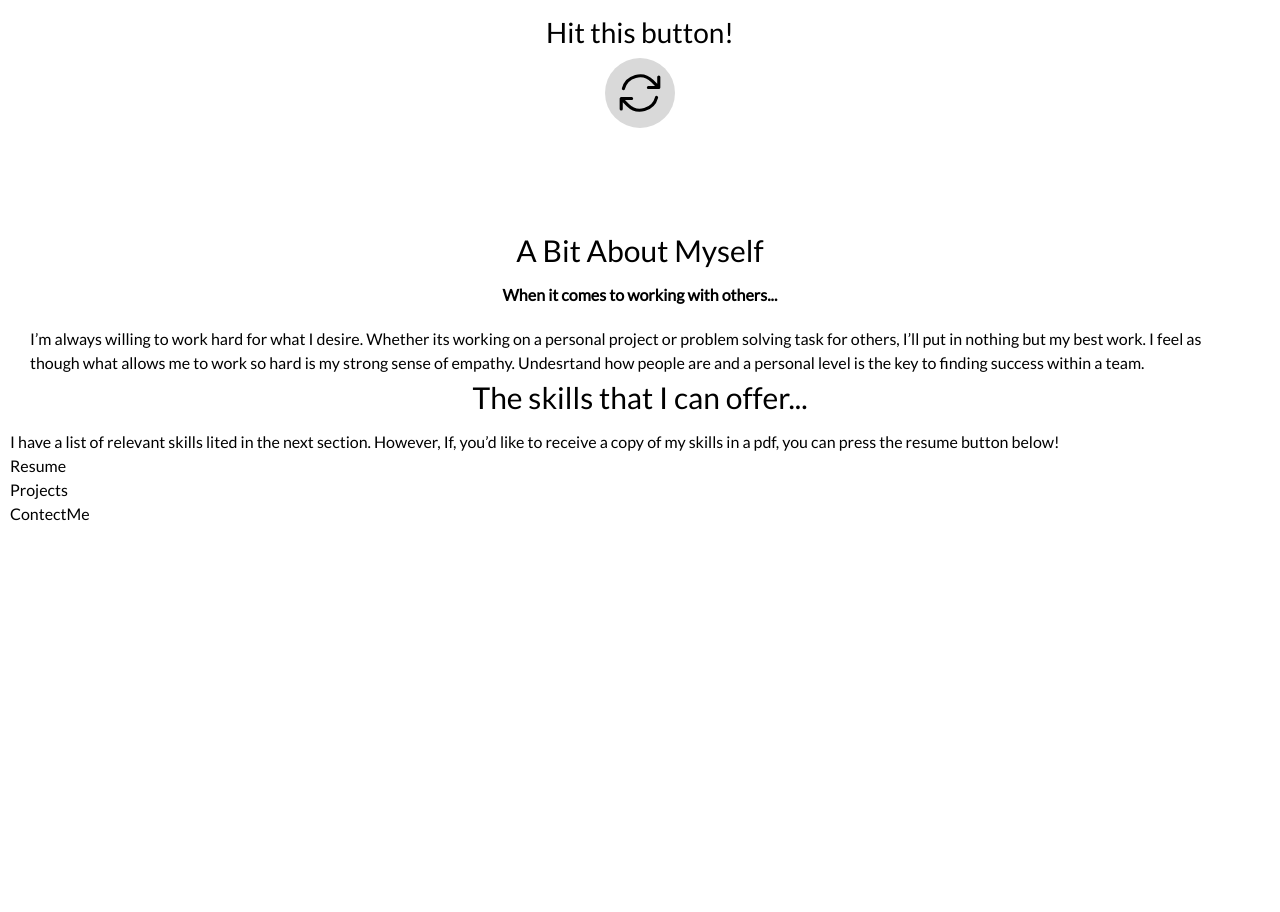
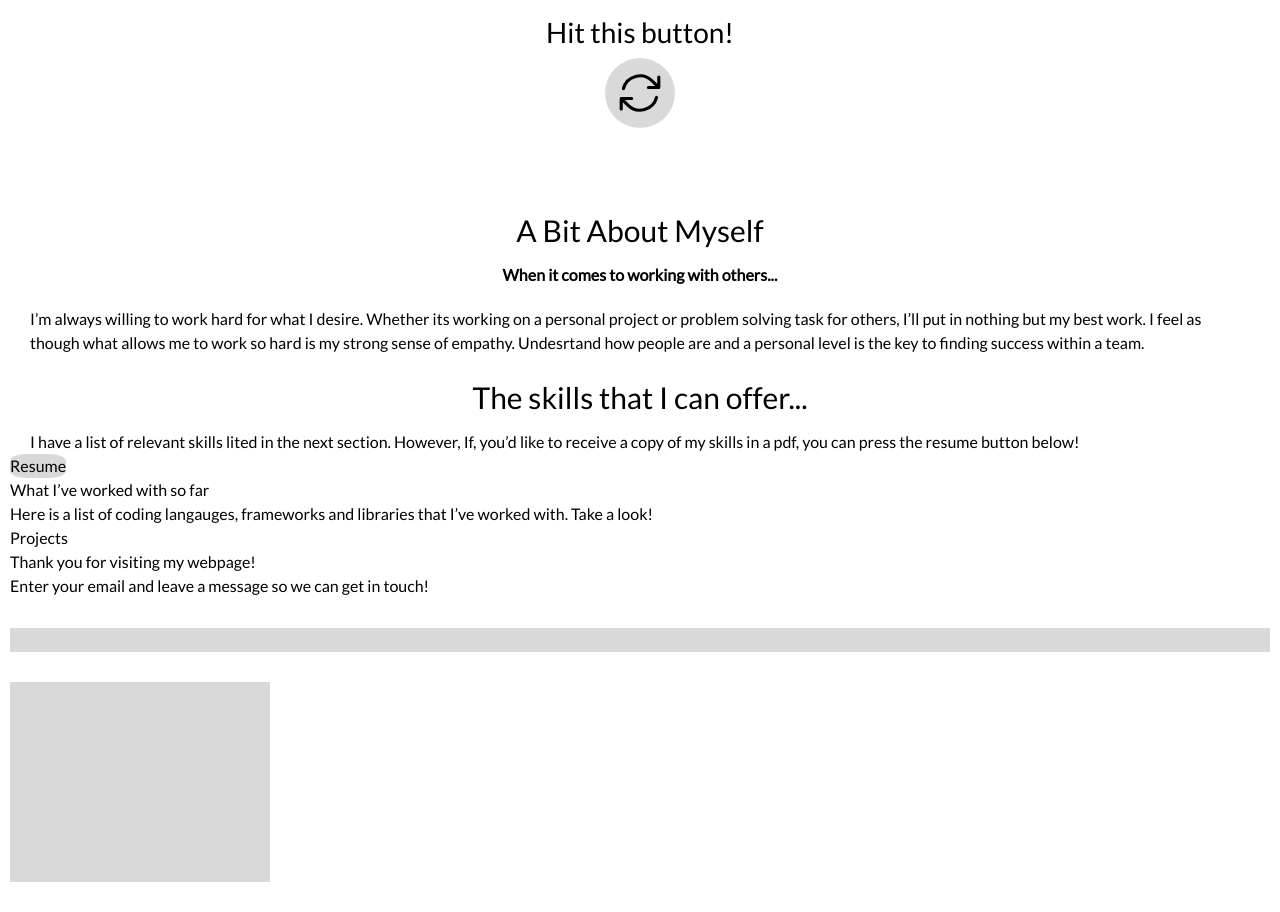
Before and after one commit to Marquis4484/msampson-resume, a Next.js app: page / in a window 1280 px wide. Shown: the part 380-1292 px from the top of the page. Before the commit the page ends 906 px from the top, so only its background shows below. Built offline with nearby package versions, Linux system fonts and the light colour scheme.

Commit message:
Component change

```diff
--- a/src/components/About.tsx
+++ b/src/components/About.tsx
@@ -2,7 +2,7 @@ import React from "react";
 
 export default function About() {
    return (
-      <div className="pt-[100px]">
+      <div className="pt-[80px]">
          <h1 className="text-[30px] text-bold text-center pb-[10px]">
             A Bit About Myself
          </h1>
--- a/src/components/ContactMe.tsx
+++ b/src/components/ContactMe.tsx
@@ -1,5 +1,17 @@
 import React from "react";
 
 export default function ContectMe() {
-   return <div>ContectMe</div>;
+   return (
+      <div>
+         <h1>Thank you for visiting my webpage!</h1>
+         <p>Enter your email and leave a message so we can get in touch!</p>
+         <form className="flex flex-col" action="">
+            <input type="text" className="bg-[#D9D9D9] my-[30px] " />
+            <input
+               type="text"
+               className="bg-[#D9D9D9] w-[260px] h-[200px] p-[10px] mb-[30px]"
+            />
+         </form>
+      </div>
+   );
 }
--- a/src/components/Home.tsx
+++ b/src/components/Home.tsx
@@ -12,9 +12,9 @@ export default function Home() {
          </span>
          <p className="text-[24px]">Welcome to my website!</p>
          <p className="text-[26px] p-[15px] text-center">
-            Now, while you are exploring this website please feel free to...
+            While reading through this webpage, please feel free to...
          </p>
-         <p className="text-[28px] py-[5px]">Hit this button!</p>
+         <p className="text-[28px] py-[5px] px-[30px]">Hit this button!</p>
          <button className="bg-[#D9D9D9] rounded-full h-[70px] w-[70px] ">
             <ArrowPathIcon className="h-[50px] w-[50px] inline-flex" />
          </button>
--- a/src/components/Skills.tsx
+++ b/src/components/Skills.tsx
@@ -2,16 +2,21 @@ import React from "react";
 
 export default function Skills() {
    return (
-      <div>
+      <div className="pt-[20px]">
          <h1 className="text-[30px] text-bold text-center pb-[10px]">
             The skills that I can offer...
          </h1>
-         <p>
+         <p className="px-[20px]">
             I have a list of relevant skills lited in the next section. However,
             If, you’d like to receive a copy of my skills in a pdf, you can
             press the resume button below!
          </p>
-         <button>Resume</button>
+         <button className="bg-[#D9D9D9] rounded-[30%] ">Resume</button>
+         <h2>What I’ve worked with so far</h2>
+         <p>
+            Here is a list of coding langauges, frameworks and libraries that
+            I’ve worked with. Take a look!
+         </p>
       </div>
    );
 }
```
